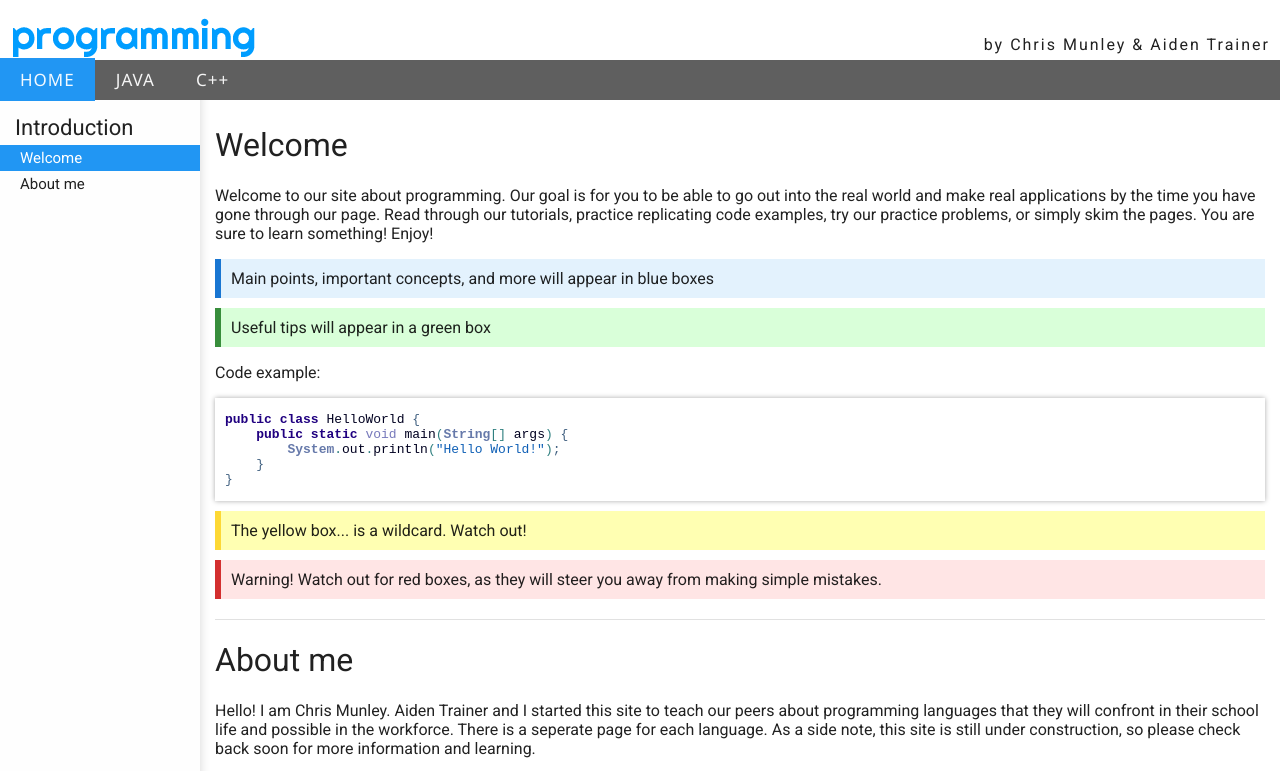
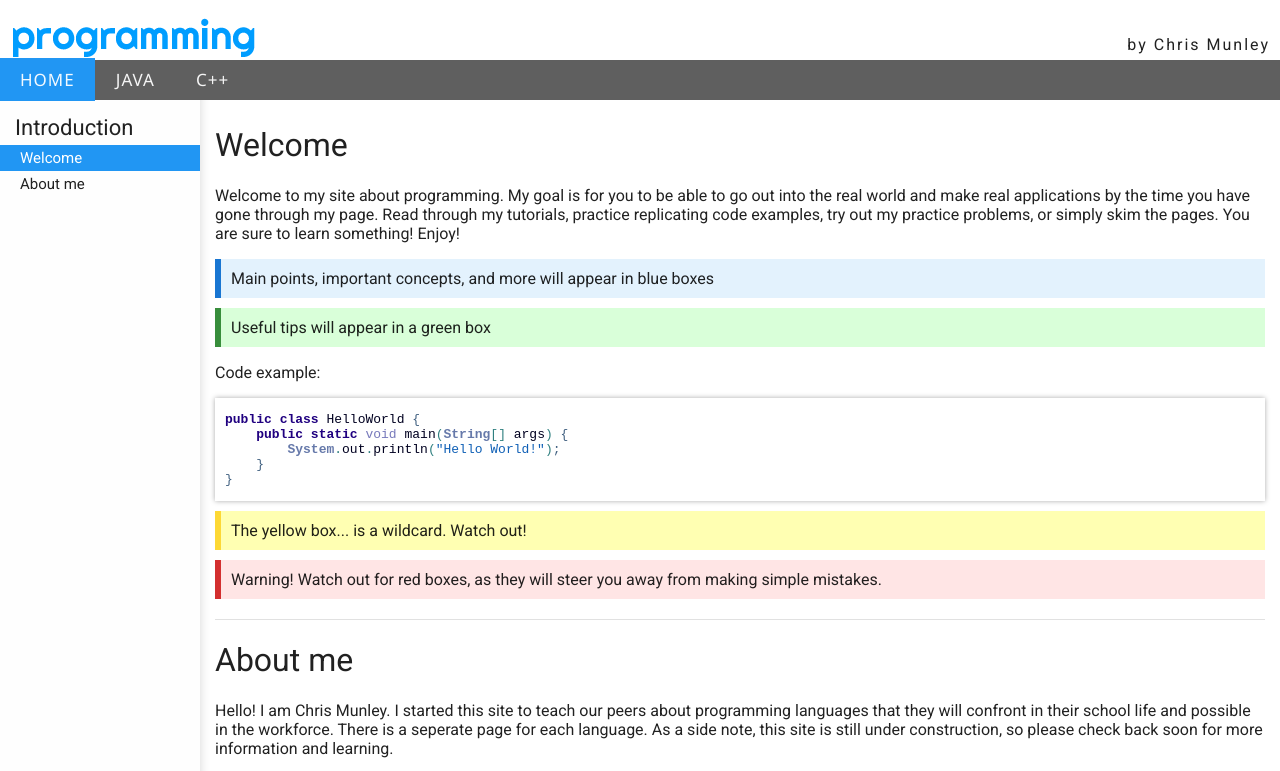
Before and after one commit to chrismun/chrismunley.github.io, a plain HTML site: page index.html in a window 1280 px wide. Shown: the top 771 px of the page. Drawn offline with Linux system fonts and the light colour scheme.

Commit message:
Update index.html

```diff
--- a/index.html
+++ b/index.html
@@ -5,8 +5,8 @@
     <meta charset="utf-8">
 
     <title>Programming - Home</title>
-    <meta name="description" content="Programming Tutorial Website">
-    <meta name="author" content="Chris Munley and Aiden Trainer">
+    <meta name="description" content="Java Programming Tutorial">
+    <meta name="author" content="Chris Munley">
 
     <link rel="stylesheet" type="text/css" href="style.css">
     <link href="https://fonts.googleapis.com/css?family=Roboto:300,400,500" rel="stylesheet">
@@ -16,7 +16,7 @@
 <body>
     <div id="header">
         <div id="logo"><img src="img/logo.png" alt="Logo"></div>
-        <div id="author">by Chris Munley & Aiden Trainer</div>
+        <div id="author">by Chris Munley</div>
         <div id="navbar">
             <ul>
                 <li><a href="index.html" class="selected">Home</a></li>
@@ -36,7 +36,7 @@
         <div id="page">
             <div id="welcome">
                 <h1>Welcome</h1>
-                <p>Welcome to our site about programming. Our goal is for you to be able to go out into the real world and make real applications by the time you have gone through our page. Read through our tutorials, practice replicating code examples, try our practice problems, or simply skim the pages. You are sure to learn something! Enjoy!
+                <p>Welcome to my site about programming. My goal is for you to be able to go out into the real world and make real applications by the time you have gone through my page. Read through my tutorials, practice replicating code examples, try out my practice problems, or simply skim the pages. You are sure to learn something! Enjoy!
                 <div class="block blue">Main points, important concepts, and more will appear in blue boxes</div>
                 <div class="block green">Useful tips will appear in a green box</div>
                 <p>Code example:</p>
@@ -49,7 +49,7 @@
             <div class="separator"></div>
             <div id="aboutme">
                 <h1>About me</h1>
-                <p>Hello! I am Chris Munley. Aiden Trainer and I started this site to teach our peers about programming languages that they will confront in their school life and possible in the workforce. There is a seperate page for each language. As a side note, this site is still under construction, so please check back soon for more information and learning.</p>
+                <p>Hello! I am Chris Munley. I started this site to teach our peers about programming languages that they will confront in their school life and possible in the workforce. There is a seperate page for each language. As a side note, this site is still under construction, so please check back soon for more information and learning.</p>
 
                 <p>Aenean dictum lacus quis facilisis volutpat. Pellentesque habitant morbi tristique senectus et netus et malesuada fames ac turpis egestas. Fusce felis velit, pretium nec odio eget, efficitur ullamcorper nisi. Etiam at mattis risus. Curabitur ut venenatis tellus. Donec ut vulputate leo. Cras vitae aliquam leo, finibus accumsan neque. Maecenas vestibulum facilisis nunc suscipit pellentesque.</p>
 
```
